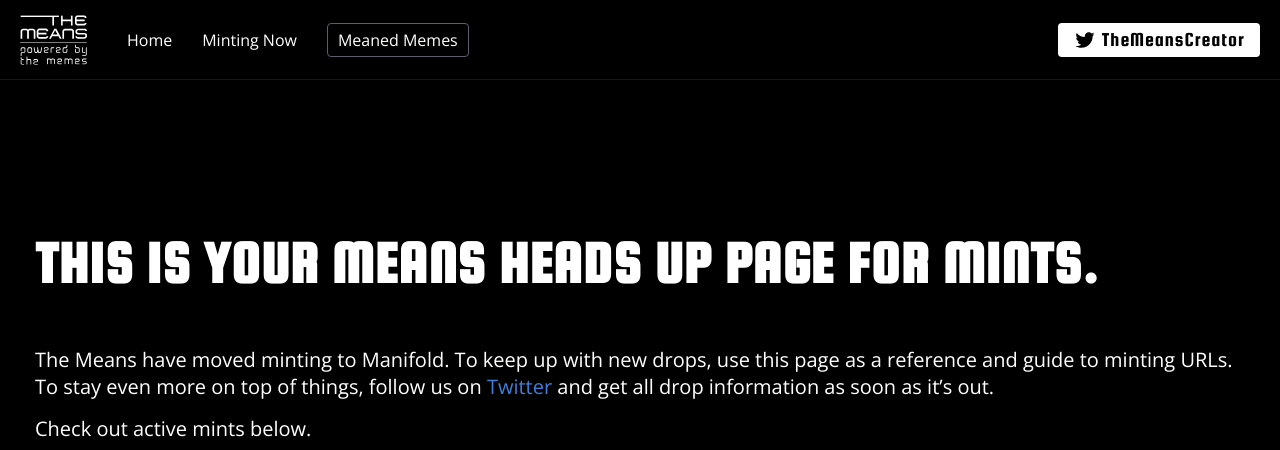
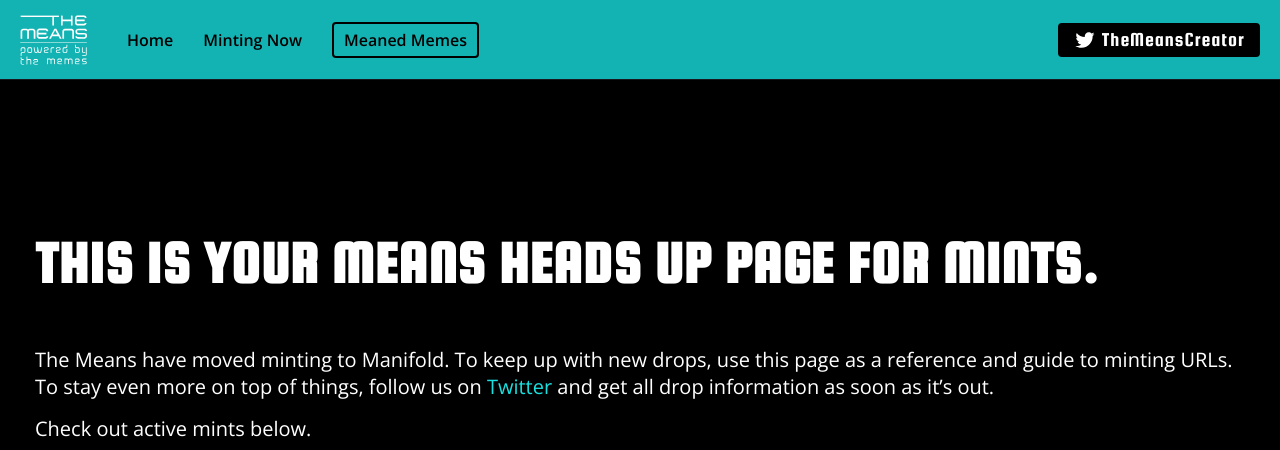
Before and after one commit to ickas/themeans.creator, a Next.js app: page /szn2mints in a window 1280 px wide. Shown: the top 450 px of the page. Built offline with nearby package versions, Linux system fonts and the light colour scheme.

Commit message:
Apply new colors

```diff
--- a/app/globals.css
+++ b/app/globals.css
@@ -14,8 +14,8 @@
   --grey800: #2E2F38;
   --grey900: #17171C;
   --grey950: #0C0C0E;
-  --blue500: #407FDB;
-  --blue600: #3972C5;
+  --blue500: #19E0E0;
+  --blue600: #16c9c9;
 
   /* Layout */
   --layoutMaxWidth: 1240px;
--- a/app/ui/ButtonLink/buttonLink.module.css
+++ b/app/ui/ButtonLink/buttonLink.module.css
@@ -2,12 +2,12 @@
   width: max-content;
   height: 2.125rem;
   border-radius: 0.25rem; /* 4px */
-  background-color: var(--white);
+  background-color: var(--black);
   display: flex;
   justify-content: center;
   align-items: center;
   padding: 0 0.9375rem;
-  color: var(--black);
+  color: var(--white);
   font-family: var(--font-squada-one);
   font-size: var(--fontSizeM);
   letter-spacing: 0.0625rem;
@@ -18,8 +18,13 @@
   width: auto;
   height:24px;
   margin-right: 0.3125rem;
-  fill: var(--black);
+  fill: var(--white);
 }
+
+.button:hover {
+  background-color: var(--grey800);
+}
+
 
 .button.xl {
   padding: 2.5rem; /* 30px */
@@ -27,13 +32,26 @@
   text-transform: uppercase;
 }
 
+.button.white {
+  background-color: var(--white);
+  color: var(--black);
+}
+
+.button.white svg {
+  fill: var(--black);
+}
+
+.button.white:hover {
+  background-color: var(--grey150);
+}
+
 .button.blue {
   background-color: var(--blue500);
-  color: var(--white);
+  color: var(--black);
 }
 
-.button:hover {
-  background-color: var(--grey150);
+.button.blue svg {
+  fill: var(--black);
 }
 
 .button.blue:hover {
--- a/app/ui/ButtonLink/index.tsx
+++ b/app/ui/ButtonLink/index.tsx
@@ -6,6 +6,7 @@ import { ButtonLinkProps } from "./types";
 export default function ButtonLink(props: ButtonLinkProps) {
   const {
     xl = false,
+    white = false,
     blue = false,
     url = "#0",
     target = "_self",
@@ -16,7 +17,7 @@ export default function ButtonLink(props: ButtonLinkProps) {
   return (
     <Link
       className={`${styles.button} ${xl ? styles.xl : ""} ${
-        blue ? styles.blue : ""
+        blue ? styles.blue : white ? styles.white : ""
       }`}
       href={url}
       target={target}
--- a/app/ui/ButtonLink/types.ts
+++ b/app/ui/ButtonLink/types.ts
@@ -1,5 +1,6 @@
 export interface ButtonLinkProps {
   xl?: boolean;
+  white?: boolean;
   blue?: boolean;
   url: string;
   target?: '_self' | '_blank';
--- a/app/ui/Footer/footer.module.css
+++ b/app/ui/Footer/footer.module.css
@@ -5,7 +5,7 @@
   flex-direction: column;
   padding: 0 var(--sidePadding) 1.5625rem;
   font-family: var(--font-open-sans);
-  color: var(--grey400);
+  color: var(--white);
 }
 
 .wrapper > div {
@@ -29,8 +29,8 @@
 }
 
 .copyright a {
-  border-bottom: 0.0625rem solid var(--grey800); /* 1px */
-  color: var(--grey400);
+  border-bottom: 0.0625rem solid var(--grey400); /* 1px */
+  color: var(--white);
   text-decoration: none;
 }
 
--- a/app/ui/Footer/index.tsx
+++ b/app/ui/Footer/index.tsx
@@ -26,6 +26,7 @@ export default function Footer() {
           url="https://twitter.com/TheMeansCreator"
           target="_blank"
           icon="twitter"
+          blue
         />
         <span>themeans.creator@gmail.com</span>
       </div>
--- a/app/ui/NavBar/navbar.module.css
+++ b/app/ui/NavBar/navbar.module.css
@@ -1,7 +1,7 @@
 .wrapper {
   position: fixed;
   border-bottom: 0.0625rem solid var(--grey900);
-  background-color: rgba(0,0,0,0.8);
+  background-color: rgba(25,224,224,0.8); /* #19E0E0 */
   backdrop-filter: blur(4px);
   width: 100%;
   padding: var(--sidePadding);
@@ -47,24 +47,29 @@
 }
 
 .menu a {
-  color: var(--white);
+  color: var(--black);
   text-decoration: none;
 }
 
 .menu ul li a {
+  font-weight: var(--fontWeightSemiBold); /* 600 */
   white-space: nowrap;
   overflow: hidden;
   text-overflow: ellipsis;
 }
 
+.menu ul li a:hover {
+  color: var(--grey800);
+}
+
 .menu ul li:last-child a {
-  border: 0.0625rem solid var(--grey600); /* 1px */
+  border: 0.125rem solid var(--black); /* 2px */
   border-radius: 0.25rem; /* 4px */
   padding: 0.3125rem 0.625rem; /* 5px 10px */
 }
 
 .menu ul li:last-child a:hover {
-  border-color: var(--blue500); /* 1px */
+  border-color: var(--grey800);
 }
 
 .cta {
```
